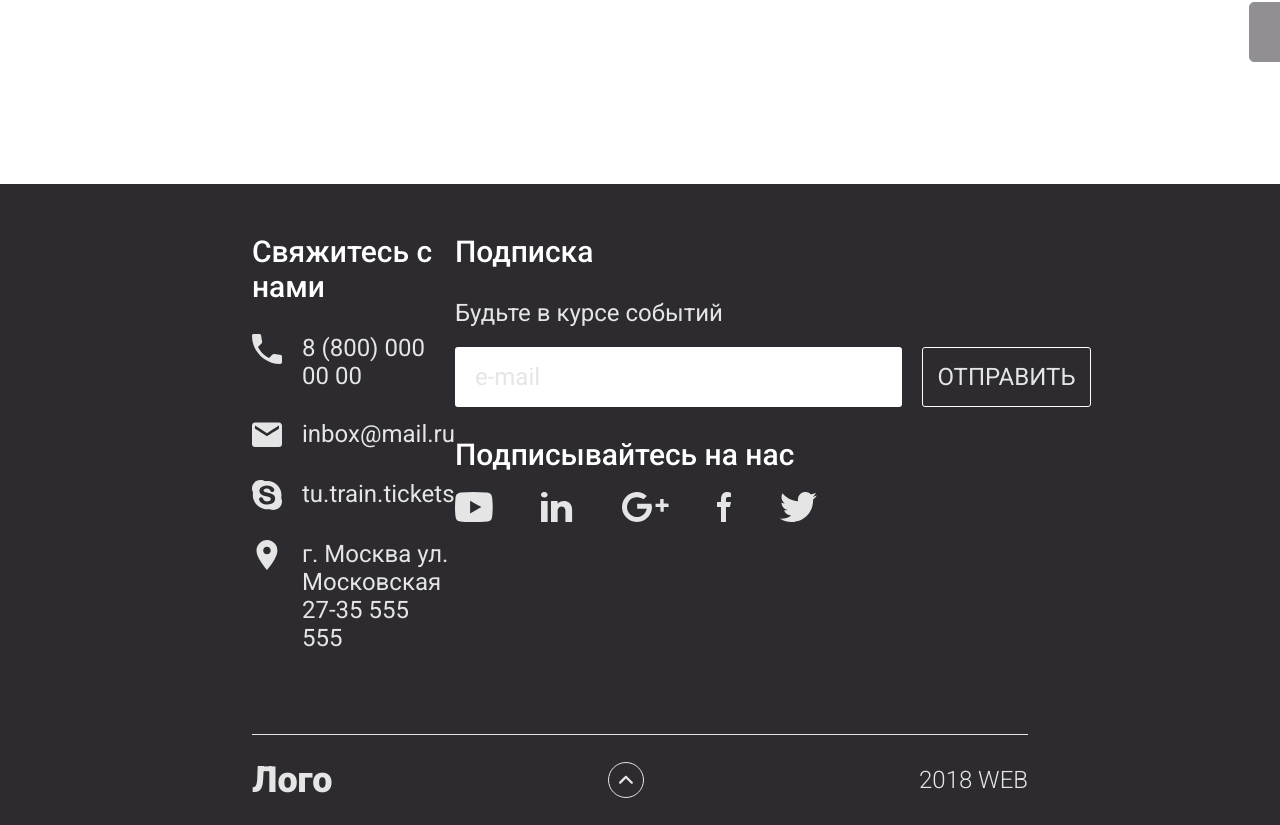
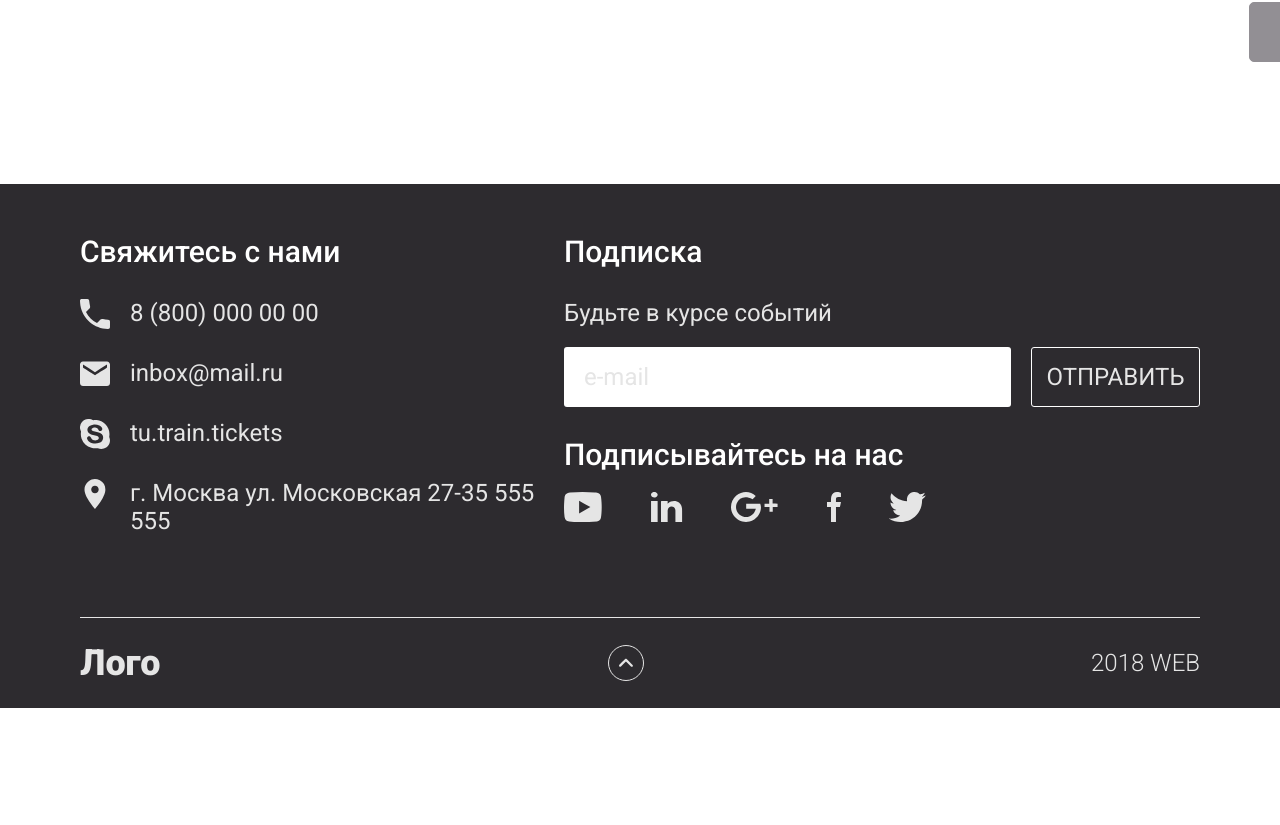
Before and after one commit to EwgeniyNikol/railway_booking_system, a React (Vite) app: page /passengers in a window 1280 px wide. Shown: the part 3404-4229 px from the top of the page. After the commit the page ends 4112 px from the top, so only its background shows below. Built offline with nearby package versions, Linux system fonts and the light colour scheme.

Commit message:
Fix: Footer адаптив на 1330px

```diff
--- a/src/components/Footer/Footer.module.scss
+++ b/src/components/Footer/Footer.module.scss
@@ -164,6 +164,12 @@
   }
 }
 
+@include respond-to(laptop) {
+  .footer {
+    padding: 3.125rem 5rem 1.5rem;
+  }
+}
+
 @include respond-to(tablet) {
   .footer {
     padding: 2rem 1.5rem 1rem;
```
Also changed, not shown: 1 other file (tests, documents, lock files or other folders).
